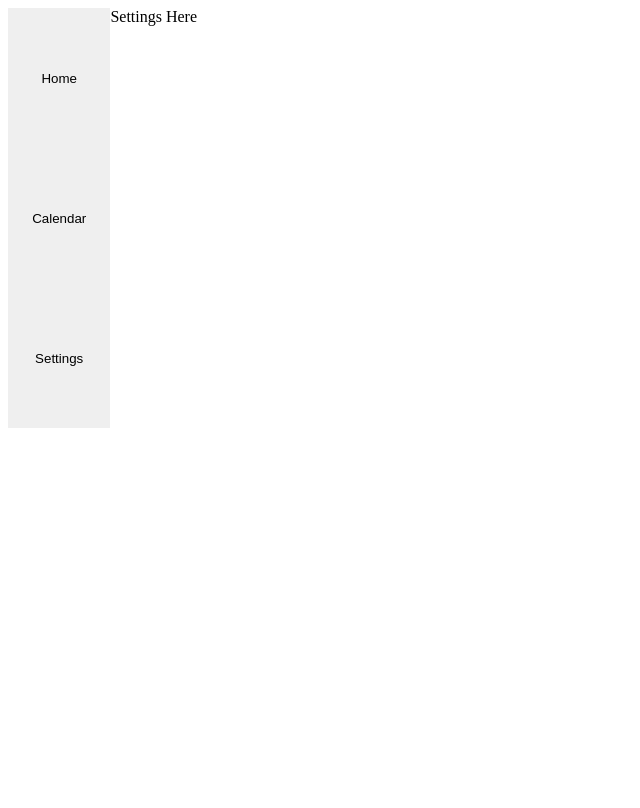
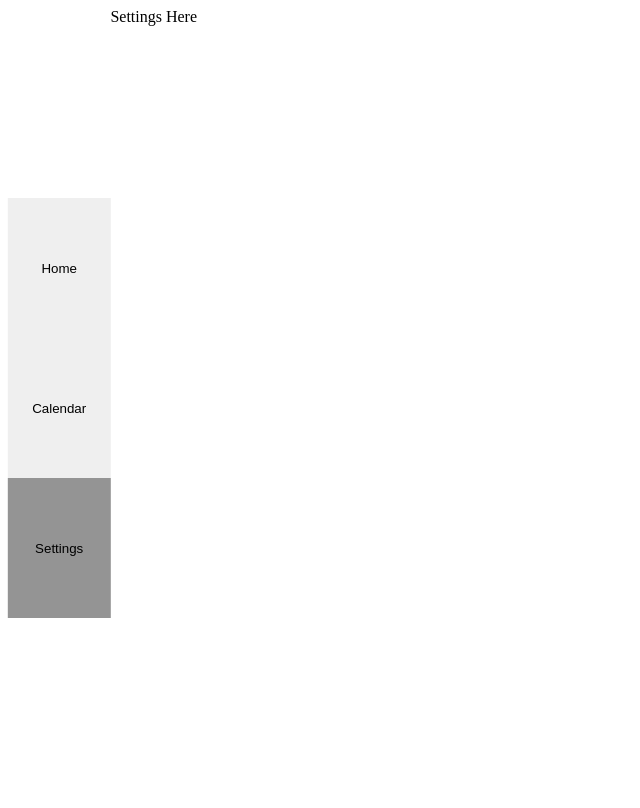
Before and after one commit to wesleyaou/CSC433, a Flask app: page /settings in a window 1280 px wide. Shown: the whole page, without its empty margins (0-640 px from the left). Run offline with Flask 2, Linux system fonts and the light colour scheme.

Commit message:
HTML Formatting Improvements

```diff
--- a/StudentAssist/web/static/css/SA_style.css
+++ b/StudentAssist/web/static/css/SA_style.css
@@ -13,14 +13,29 @@ body {
 
 /* Side Menu Stylings */
 .menu {
+    position: relative;
     height: 100%;
+    text-align: center;
+}
+
+.menu-btns {
+    position: absolute;
+    top: 50%; left: 50%;
+    transform: translate(-50%,-50%);
+    width: 100%;
 }
 
 .tab-btn {
-    display: inline-block;
-    vertical-align: middle;
     width: 100%;
     height: 140px;
     text-align: center;
     border: 0px;
 }
+
+.tab-btn:active, .tab-btn:focus {
+    background-color: rgb(148, 148, 148);
+}
+
+.active-btn {
+    background-color: rgb(148, 148, 148);
+}
--- /dev/null
+++ b/StudentAssist/web/static/js/utils.js
@@ -0,0 +1,10 @@
+function setActiveTab(buttonId) {
+    activeBtn = document.getElementById(buttonId);
+    tabBtns = document.getElementsByClassName("tab-btn");
+
+    for (i = 0; i < tabBtns.length; i++) {
+        tabBtn[i].className = tabBtn[i].className.replace(" active-btn", "");
+    }
+
+    activeBtn.className += " active-btn";
+}
--- a/StudentAssist/web/templates/settings.html
+++ b/StudentAssist/web/templates/settings.html
@@ -1,5 +1,4 @@
 <!DOCTYPE html>
-<!-- TODO: Get rid of all the divs! -->
 <html>
   <head>
     <!--Title & Link to CSS file-->
@@ -9,9 +8,15 @@
   <body>
   <!--Side menu buttons-->
   <div class="menu">
-    <button class="tab-btn" id="home-btn" onclick="location.href='/home'">Home</button>
-    <button class="tab-btn" id="cal-btn" onclick="location.href='/calendar'">Calendar</button>
-    <button class="tab-btn" id="settings-btn" onclick="location.href='/settings'">Settings</button>
+    <div class="menu-btns">
+        <button class="tab-btn" id="home-btn" onclick="location.href='/home'">Home</button>
+        <button class="tab-btn" id="cal-btn" onclick="location.href='/calendar'">Calendar</button>
+        <button class="tab-btn active-btn" id="settings-btn" onclick="location.href='/settings'">Settings</button>
+    </div>
+    <!--Format the button to show the active tab-->
+    <script src="{{ url_for('static', filename='js/utils.js') }}">
+      setActiveTab("home-btn");
+    </script>
   </div>
   <div class="content">
     Settings Here
```
Also changed, not shown: StudentAssist/web/templates/calendar.html (+9 -4 lines), StudentAssist/web/templates/home.html (+9 -4 lines).
